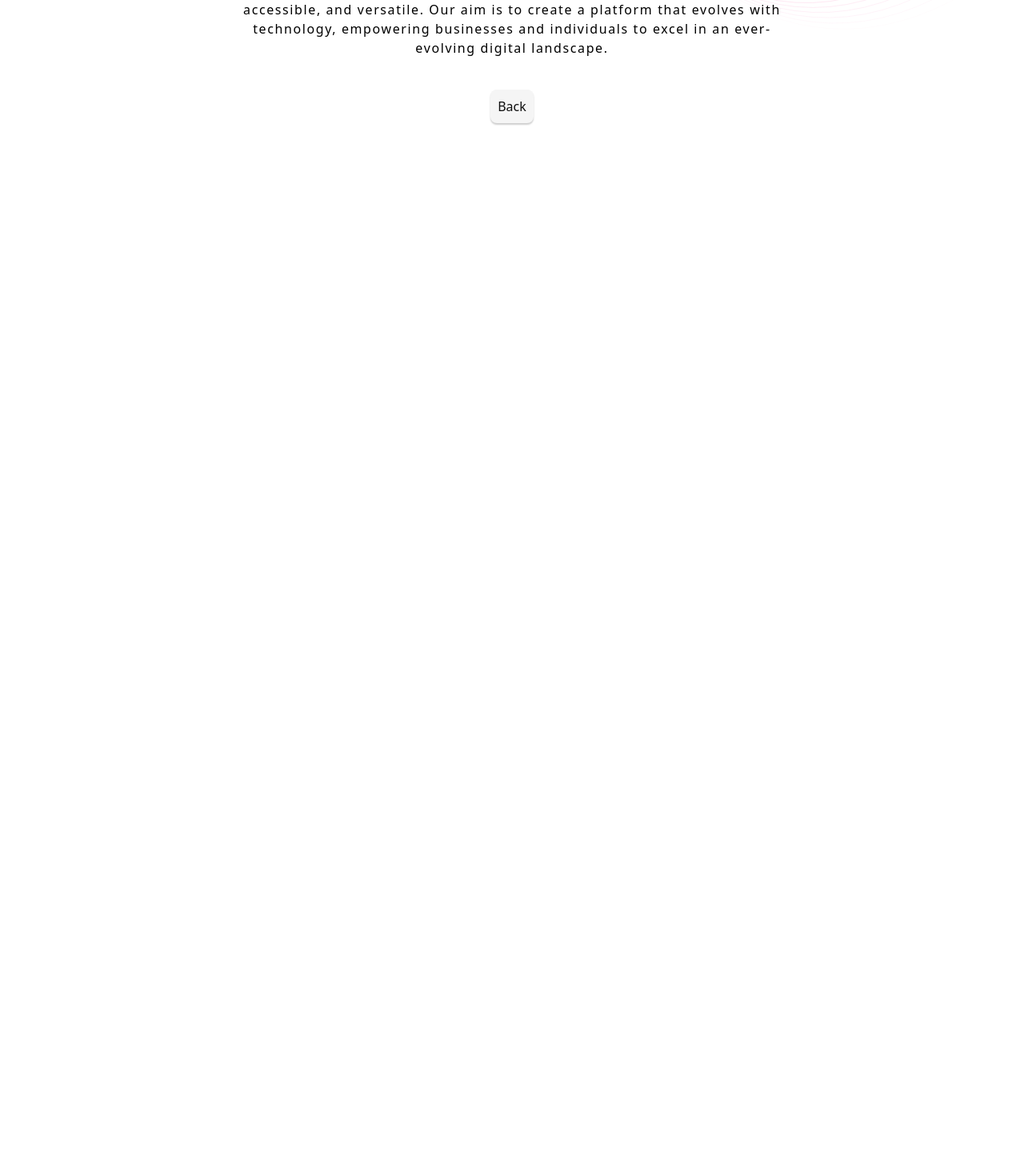
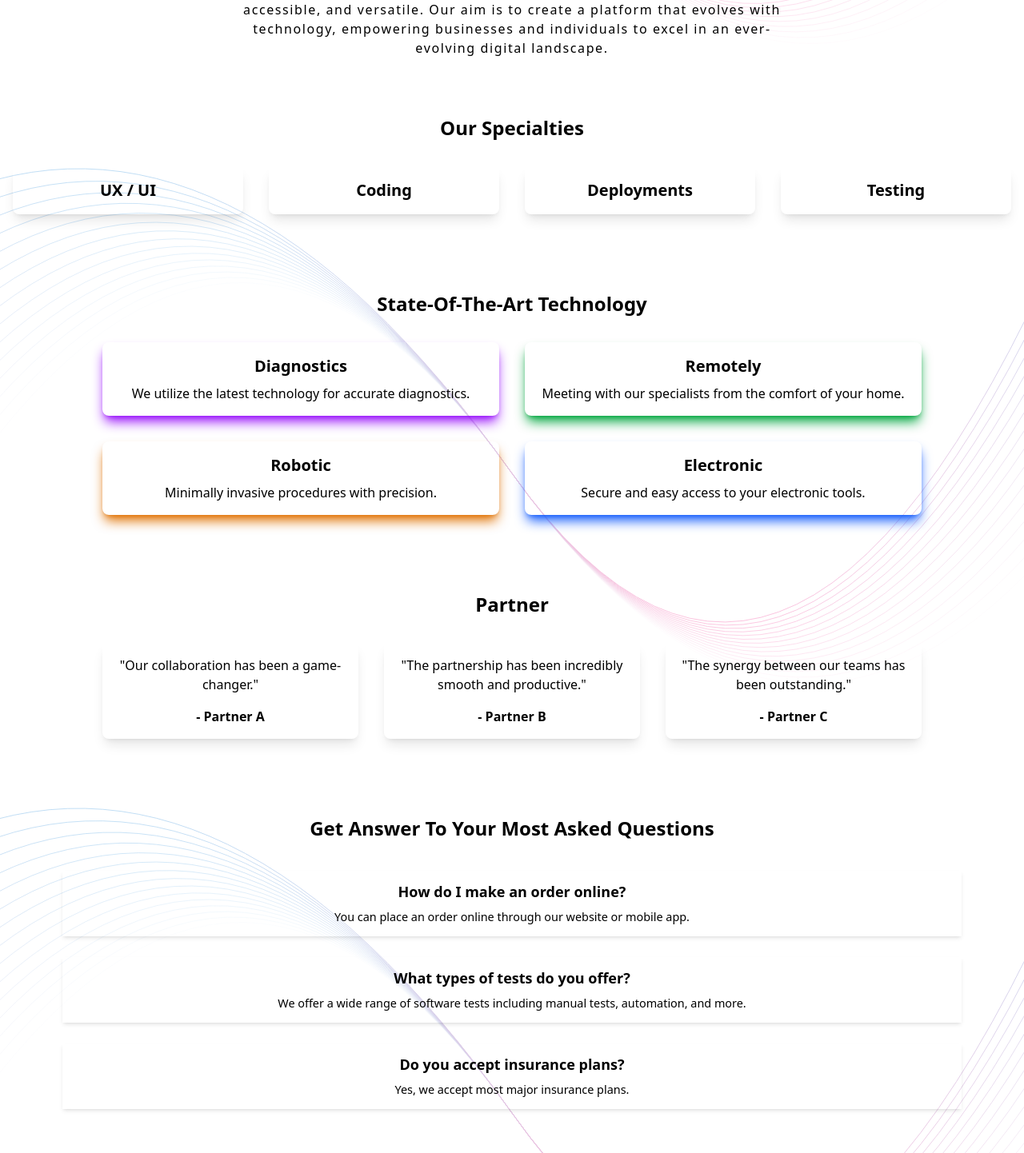
Before and after one commit to SmrtMrktX/DSX, a SvelteKit app: page /about in a window 1280 px wide. Shown: the part 608-2050 px from the top of the page at 80% size. Before the commit the page ends 800 px from the top, so only its background shows below. Built offline with nearby package versions, Linux system fonts and the light colour scheme.

Commit message:
background attachment fixed - overflow auto

```diff
--- a/src/app.css
+++ b/src/app.css
@@ -4,9 +4,11 @@ body {
   display: flex;
   align-items: center;
   justify-content: center;
-  overflow: hidden;
+  overflow: auto;
   background-image: url("./lib/images/home/wavy-lines.svg");
-  background-size: cover;
+  background-attachment: fixed;
+  background-size: cover; /* Optional, makes the background cover the whole viewport */
+  background-position: center;
   user-select: none;
   background-repeat: no-repeat;
 }
--- a/src/routes/about/+page.svelte
+++ b/src/routes/about/+page.svelte
@@ -41,6 +41,84 @@ import smxLogo from '$lib/images/logo/smx.png';
 		</p>
 	</section>
 
+	<section class=" px-4 py-12 text-center">
+		<h2 class="text-2xl font-bold">Our Specialties</h2>
+		<div class="mt-8 grid grid-cols-1 gap-8 sm:grid-cols-2 md:grid-cols-4">
+			<div class="rounded-lg p-4 shadow-lg transition-colors hover:bg-green-600">
+				<h3 class="text-xl font-bold">UX / UI</h3>
+			</div>
+			<div class="rounded-lg p-4 shadow-lg transition-colors hover:bg-green-600">
+				<h3 class="text-xl font-bold">Coding</h3>
+			</div>
+			<div class="rounded-lg p-4 shadow-lg transition-colors hover:bg-green-600">
+				<h3 class="text-xl font-bold">Deployments</h3>
+			</div>
+			<div class="rounded-lg p-4 shadow-lg transition-colors hover:bg-green-600">
+				<h3 class="text-xl font-bold">Testing</h3>
+			</div>
+		</div>
+	</section>
+
+	<section class=" px-4 py-12">
+		<h2 class="text-center text-2xl font-bold">State-Of-The-Art Technology</h2>
+		<div class="mx-auto mt-8 grid max-w-5xl grid-cols-1 gap-8 md:grid-cols-2">
+			<div class="rounded-lg p-4 shadow-lg shadow-purple-600 transition-shadow hover:shadow-xl">
+				<h3 class="text-xl font-bold">Diagnostics</h3>
+				<p class="mt-2">We utilize the latest technology for accurate diagnostics.</p>
+			</div>
+			<div class="rounded-lg p-4 shadow-lg shadow-green-600 transition-shadow hover:shadow-xl">
+				<h3 class="text-xl font-bold">Remotely</h3>
+				<p class="mt-2">Meeting with our specialists from the comfort of your home.</p>
+			</div>
+			<div class="rounded-lg p-4 shadow-lg shadow-amber-600 transition-shadow hover:shadow-xl">
+				<h3 class="text-xl font-bold">Robotic</h3>
+				<p class="mt-2">Minimally invasive procedures with precision.</p>
+			</div>
+			<div class="rounded-lg p-4 shadow-lg shadow-blue-600 transition-shadow hover:shadow-xl">
+				<h3 class="text-xl font-bold">Electronic</h3>
+				<p class="mt-2">Secure and easy access to your electronic tools.</p>
+			</div>
+		</div>
+	</section>
+
+	<section class=" px-4 py-12 text-center">
+		<h2 class="text-2xl font-bold">Partner</h2>
+		<div class="mx-auto mt-8 grid max-w-5xl grid-cols-1 gap-8 sm:grid-cols-2 md:grid-cols-3">
+			<div class="rounded-lg p-4 shadow-lg transition-colors hover:bg-green-600">
+				<p>"Our collaboration has been a game-changer."</p>
+				<h3 class="mt-4 font-bold">- Partner A</h3>
+			</div>
+			<div class="rounded-lg p-4 shadow-lg transition-colors hover:bg-green-600">
+				<p>"The partnership has been incredibly smooth and productive."</p>
+				<h3 class="mt-4 font-bold">- Partner B</h3>
+			</div>
+			<div class="rounded-lg p-4 shadow-lg transition-colors hover:bg-green-600">
+				<p>"The synergy between our teams has been outstanding."</p>
+				<h3 class="mt-4 font-bold">- Partner C</h3>
+			</div>
+		</div>
+	</section>
+
+	<section class="bg-base-100 w-full px-4 py-12 text-center">
+		<h2 class="text-2xl font-bold">Get Answer To Your Most Asked Questions</h2>
+		<div class="mt-8">
+			<div class="scale-90 transform p-4 shadow-md transition hover:scale-100">
+				<h3 class="text-xl font-bold">How do I make an order online?</h3>
+				<p class="mt-2">You can place an order online through our website or mobile app.</p>
+			</div>
+			<div class="mt-4 scale-90 transform p-4 shadow-md transition hover:scale-100">
+				<h3 class="text-xl font-bold">What types of tests do you offer?</h3>
+				<p class="mt-2">
+					We offer a wide range of software tests including manual tests, automation, and more.
+				</p>
+			</div>
+			<div class="mt-4 scale-90 transform p-4 shadow-md transition hover:scale-100">
+				<h3 class="text-xl font-bold">Do you accept insurance plans?</h3>
+				<p class="mt-2">Yes, we accept most major insurance plans.</p>
+			</div>
+		</div>
+	</section>
+
 
 <BtnBack />
 
```
